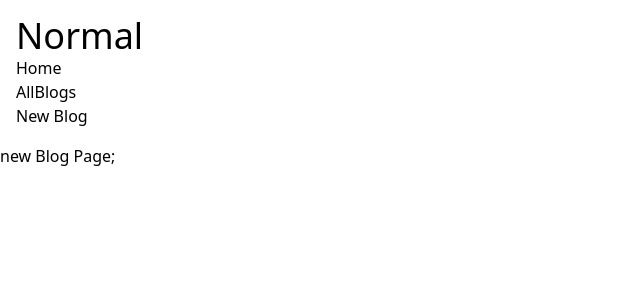
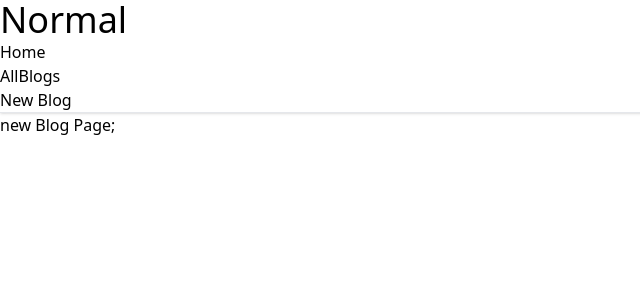
Before and after one commit to Mohfazam/Normal, a React (Vite) app in the folder Frontend/: page /newBlogs in a window 1280 px wide. Shown: the top 300 px of the page, without its empty margins (0-640 px from the left). Built offline with nearby package versions, Linux system fonts and the light colour scheme.

Commit message:
navBar Structure 2

```diff
--- a/Frontend/src/Components/Navbar.tsx
+++ b/Frontend/src/Components/Navbar.tsx
@@ -1,9 +1,11 @@
 export const Navbar = () => {
     return(
-        <div className="w-full m-4">
-            <h1 className="text-4xl">Normal</h1>
+        <div className="sticky top-0 z-50 w-full bg-white border-b border-gray-200 shadow-sm">
+            <div>
+                <h1 className="text-4xl">Normal</h1>
 
             <div>
+                <div>
                 <button>Home</button>
             </div>
 
@@ -14,6 +16,8 @@ export const Navbar = () => {
             <div>
                 <button>New Blog</button>
             </div>
+            </div>
+            </div>
         </div>
     )
 }
```
